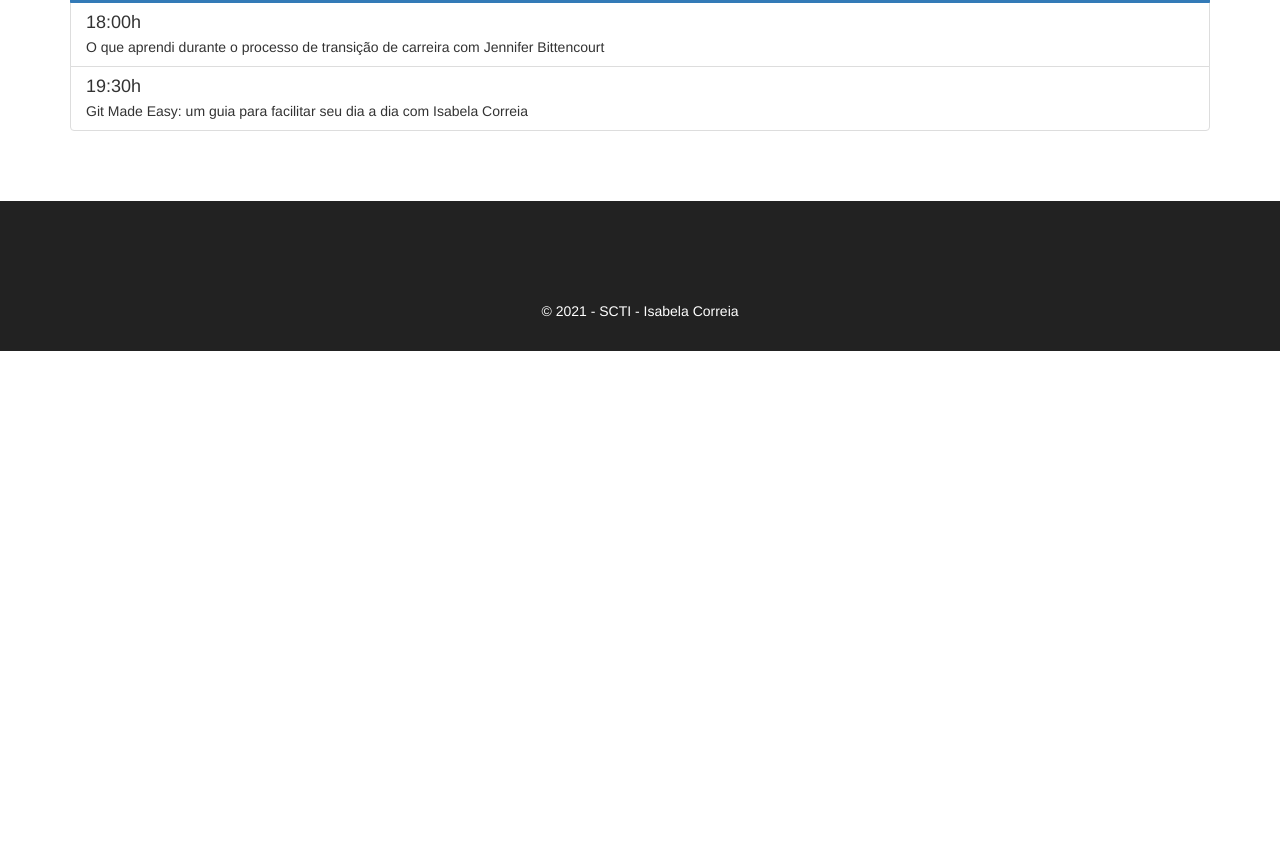
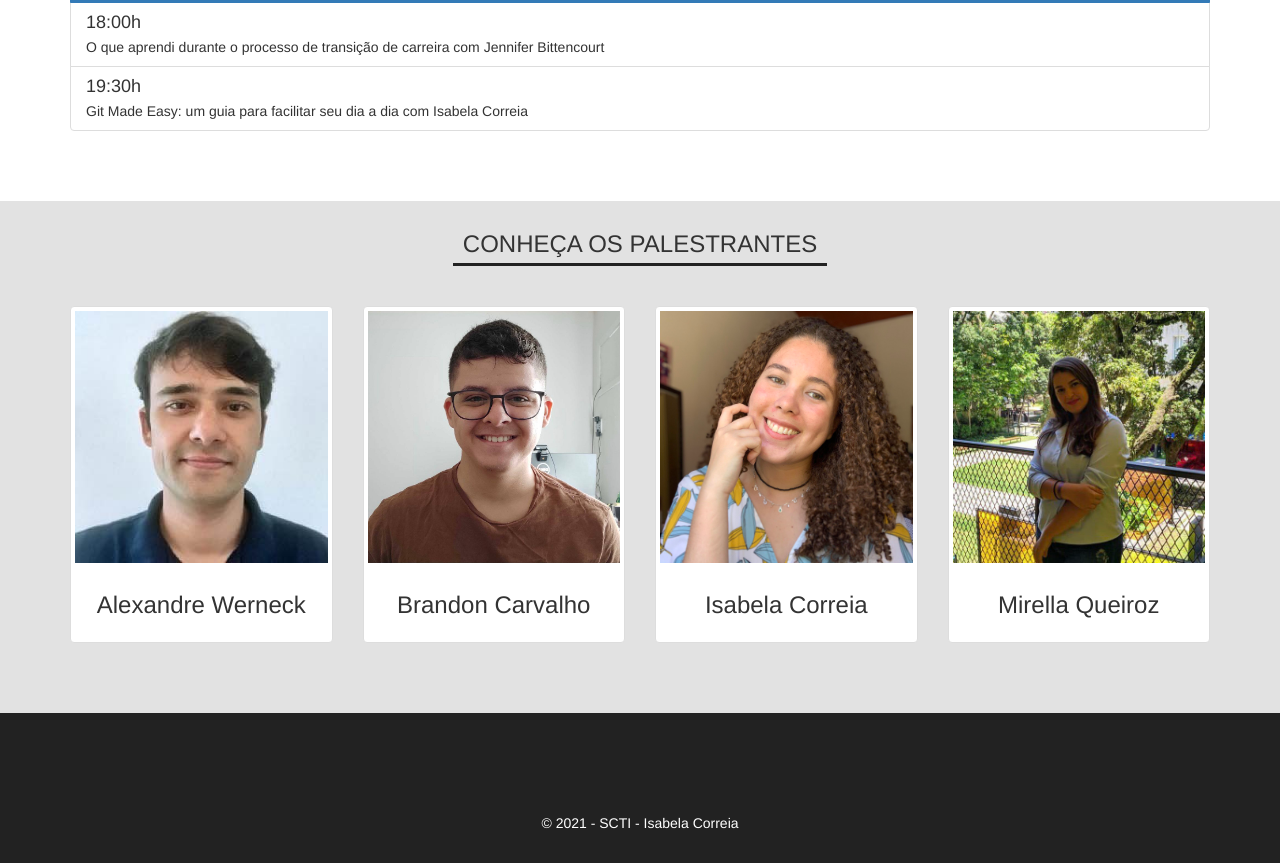
Before and after one commit to isacoper/workshop-git, a plain HTML site: page index.html in a window 1280 px wide. Shown: the part 1312-2175 px from the top of the page. Before the commit the page ends 1663 px from the top, so only its background shows below. Drawn offline with Linux system fonts and the light colour scheme.

Commit message:
adicionar palestrantes no site

```diff
--- a/index.html
+++ b/index.html
@@ -155,6 +155,48 @@
                 </div>
             </section>
 
+            <section id="palestrantes">
+                <div class="container">
+                    <div class="row text-center">
+                        <h3 class="title">CONHEÇA OS PALESTRANTES</h3>
+                    </div>
+                    <div class="row">
+                        <div class="col-sm-6 col-md-3">
+                            <div class="thumbnail">
+                            <img src="./img/palestrante_00.png" alt="Alexandre Werneck">
+                            <div class="caption">
+                                <center><h3>Alexandre Werneck</h3></center>
+                            </div>
+                            </div>
+                        </div>
+                        <div class="col-sm-6 col-md-3">
+                            <div class="thumbnail">
+                            <img src="./img/palestrante_01.png" alt="Brandon Carvalho">
+                            <div class="caption">
+                                <center><h3>Brandon Carvalho</h3></center>
+                            </div>
+                            </div>
+                        </div>
+                        <div class="col-sm-6 col-md-3">
+                            <div class="thumbnail">
+                            <img src="./img/palestrante_03.png" alt="Isabela Correia">
+                            <div class="caption">
+                            <center><h3>Isabela Correia</h3></center>
+                            </div>
+                            </div>
+                        </div>
+                        <div class="col-sm-6 col-md-3">
+                            <div class="thumbnail">
+                            <img src="./img/palestrante_02.png" alt="Mirella Queiroz">
+                            <div class="caption">
+                                <center><h3>Mirella Queiroz</h3></center>
+                            </div>
+                            </div>
+                        </div>
+                    </div>
+                </div>
+            </section>
+
         </main>
         <footer>
             <div class="footer-links">
```
